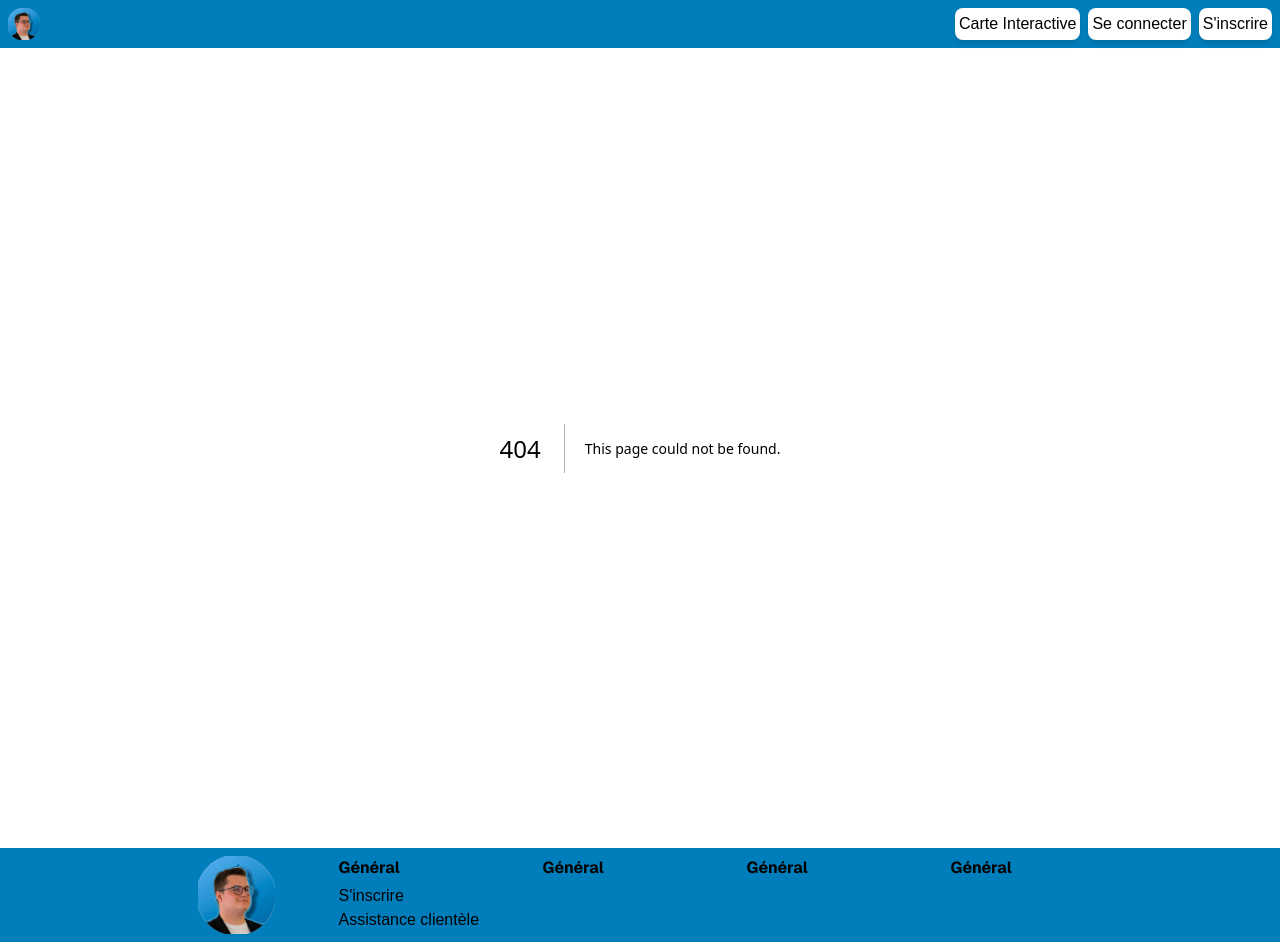
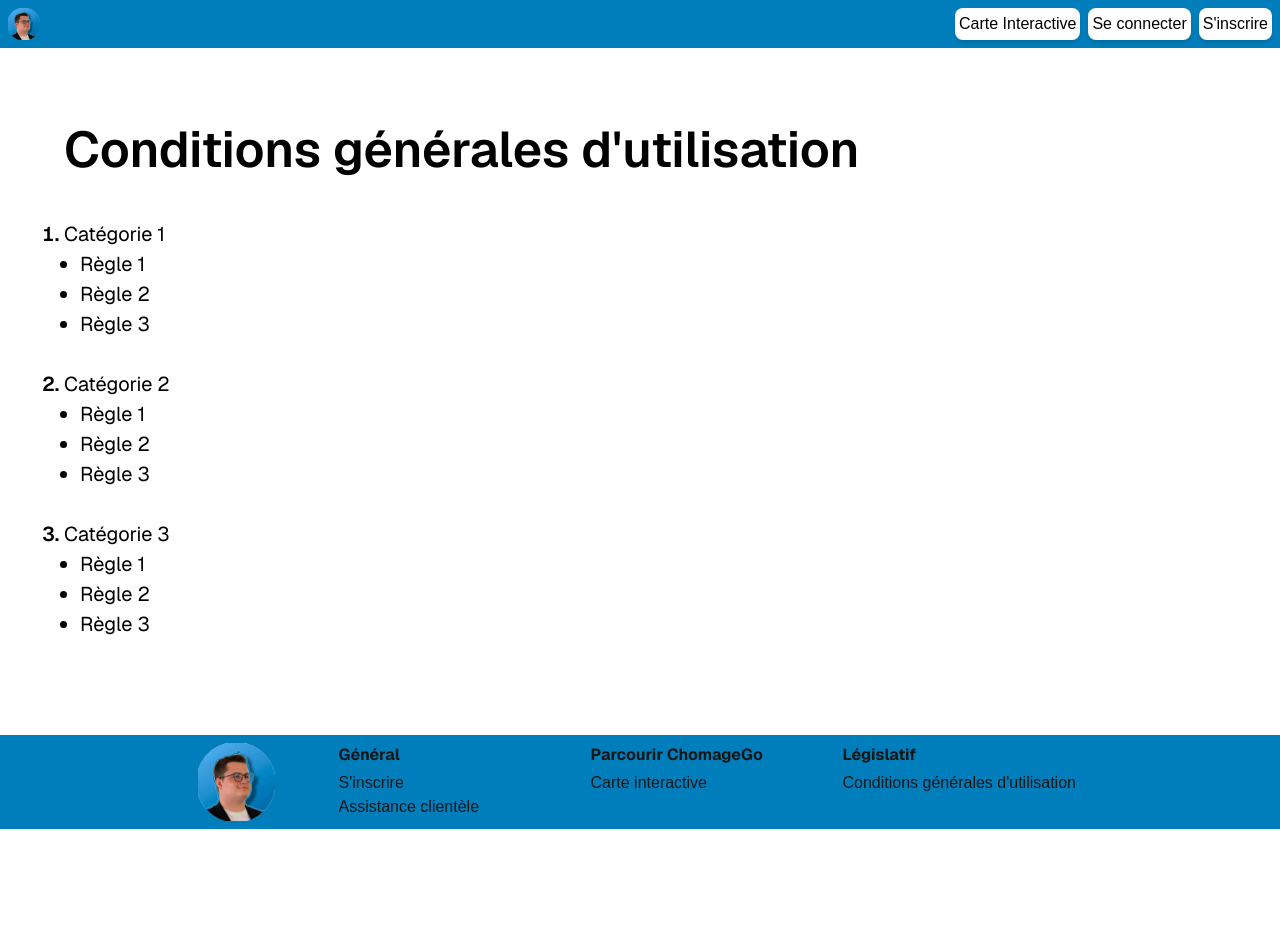
Before and after one commit to SkyReox/GeoEmploi, a Next.js app: page /general-terms in a window 1280 px wide. Before the commit this address had no page. After the commit the page ends 829 px from the top, so only its background shows below. Built offline with nearby package versions, Linux system fonts and the light colour scheme.

Commit message:
feat: General Terms of Use

```diff
--- a/app/components/FooterComponent.tsx
+++ b/app/components/FooterComponent.tsx
@@ -14,7 +14,7 @@ export default function FooterComponent() {
                 />
             </div>
             <div className="w-full flex justify-start pl-[5%] babybear:flex-col babybear:flex-wrap babybear:mt-3 babybear:pl-0">
-                <div className="w-full max-w-[192px] mr-3">
+                <div className="w-full max-w-[240px] mr-3">
                     <h3 className="font-sans text-md font-bold text-color-text leading-regular mb-1 babybear:max-w-full babybear:my-1">Général</h3>
                     <ul>
                         <li>
@@ -25,14 +25,21 @@ export default function FooterComponent() {
                         </li>
                     </ul>
                 </div>
-                <div className="w-full max-w-[192px] mr-3">
-                    <h3 className="font-sans text-md font-bold text-color-text leading-regular mb-1 babybear:max-w-full babybear:my-1">Général</h3>
+                <div className="w-full max-w-[240px] mr-3">
+                    <h3 className="font-sans text-md font-bold text-color-text leading-regular mb-1 babybear:max-w-full babybear:my-1">Parcourir ChomageGo</h3>
+                    <ul>
+                        <li>
+                            <a href="/map">Carte interactive</a>
+                        </li>
+                    </ul>
                 </div>
-                <div className="w-full max-w-[192px] mr-3">
-                    <h3 className="font-sans text-md font-bold text-color-text leading-regular mb-1 babybear:max-w-full babybear:my-1">Général</h3>
-                </div>
-                <div className="w-full max-w-[192px] mr-3">
-                    <h3 className="font-sans text-md font-bold text-color-text leading-regular mb-1 babybear:max-w-full babybear:my-1">Général</h3>
+                <div className="w-full max-w-[240px] mr-3">
+                    <h3 className="font-sans text-md font-bold text-color-text leading-regular mb-1 babybear:max-w-full babybear:my-1">Législatif</h3>
+                    <ul>
+                        <li>
+                            <a href="/general-terms">Conditions générales d'utilisation</a>
+                        </li>
+                    </ul>
                 </div>
             </div>
         </nav>
--- /dev/null
+++ b/app/general-terms/general-terms.css
@@ -0,0 +1,3 @@
+main > div > ol > li > div {
+    font-weight: normal;
+}
--- /dev/null
+++ b/app/general-terms/page.tsx
@@ -0,0 +1,73 @@
+import "./general-terms.css";
+
+export default function Home() {
+    return (
+        <div className="flex flex-col flex-1 bg-zinc-50 font-sans bg-main-2">
+            <main className="flex flex-1 w-full flex-col items-center justify-start py-16 px-16 bg-white bg-main-2 text-black text-[20px] sm:items-start">
+                <h1 className="text-[50px] font-semibold">
+                    Conditions générales d'utilisation
+                </h1>
+                <div className="py-8">
+                    <ol className="list-decimal font-semibold">
+                        <li>
+                            <div>
+                                <p>
+                                    Catégorie 1
+                                </p>
+                                <ol className="list-disc px-4">
+                                    <li>
+                                        Règle 1
+                                    </li>
+                                    <li>
+                                        Règle 2
+                                    </li>
+                                    <li>
+                                        Règle 3
+                                    </li>
+                                </ol>
+                            </div>
+                        </li>
+                        <br/>
+                        <li>
+                            <div className="font-normal">
+                                <p>
+                                    Catégorie 2
+                                </p>
+                                <ol className="list-disc px-4">
+                                    <li>
+                                        Règle 1
+                                    </li>
+                                    <li>
+                                        Règle 2
+                                    </li>
+                                    <li>
+                                        Règle 3
+                                    </li>
+                                </ol>
+                            </div>
+                        </li>
+                        <br/>
+                        <li>
+                            <div className="font-normal">
+                                <p>
+                                    Catégorie 3
+                                </p>
+                                <ol className="list-disc px-4">
+                                    <li>
+                                        Règle 1
+                                    </li>
+                                    <li>
+                                        Règle 2
+                                    </li>
+                                    <li>
+                                        Règle 3
+                                    </li>
+                                </ol>
+                            </div>
+                        </li>
+                    </ol>
+                </div>
+            </main>
+        </div>
+    );
+}
```
